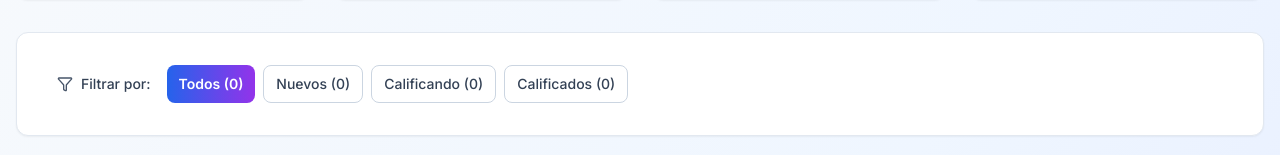
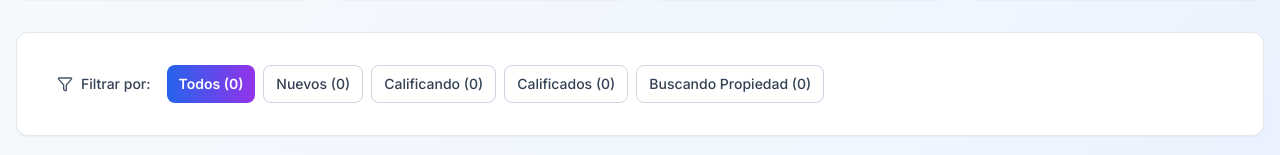
Before and after one commit to juanicolombo97/PropIntelAgent, a Next.js app in the folder PropintelAgent/inmobiliaria-panel/: page /leads in a window 1280 px wide. Shown: the part 339-494 px from the top of the page. Built offline with nearby package versions, Linux system fonts and the light colour scheme; no server answers.

Commit message:
Frontend: incluir estado BUSCANDO_PROPIEDAD en fetch, filtros y badges

```diff
--- a/PropintelAgent/inmobiliaria-panel/app/api/bot/leads/route.ts
+++ b/PropintelAgent/inmobiliaria-panel/app/api/bot/leads/route.ts
@@ -8,7 +8,7 @@ export async function GET(request: NextRequest) {
 
     try {
       // Obtener leads con diferentes statuses y combinarlos
-      const statuses = ['NUEVO', 'CALIFICANDO', 'CALIFICADO', 'AGENDANDO_VISITA', 'PROCESO_COMPLETADO'];
+      const statuses = ['NUEVO', 'CALIFICANDO', 'CALIFICADO', 'AGENDANDO_VISITA', 'PROCESO_COMPLETADO', 'BUSCANDO_PROPIEDAD'];
       let allLeads: any[] = [];
 
       for (const status of statuses) {
--- a/PropintelAgent/inmobiliaria-panel/app/leads/page.tsx
+++ b/PropintelAgent/inmobiliaria-panel/app/leads/page.tsx
@@ -17,7 +17,7 @@ export default function LeadsPage() {
   const [isCreateModalOpen, setIsCreateModalOpen] = useState(false);
   const [isDetailModalOpen, setIsDetailModalOpen] = useState(false);
   const [selectedLead, setSelectedLead] = useState<any>(null);
-  const [filterStatus, setFilterStatus] = useState<'all' | 'NUEVO' | 'CALIFICANDO' | 'CALIFICADO' | 'AGENDANDO_VISITA' | 'PROCESO_COMPLETADO'>('all');
+  const [filterStatus, setFilterStatus] = useState<'all' | 'NUEVO' | 'CALIFICANDO' | 'CALIFICADO' | 'AGENDANDO_VISITA' | 'PROCESO_COMPLETADO' | 'BUSCANDO_PROPIEDAD'>('all');
 
   // Los datos se cargan automáticamente al inicializar la aplicación
   // No necesitamos cargar datos aquí
@@ -44,6 +44,7 @@ export default function LeadsPage() {
     calificado: leads.filter(lead => lead.Status === 'CALIFICADO').length,
     agendando: leads.filter(lead => lead.Status === 'AGENDANDO_VISITA').length,
     completado: leads.filter(lead => lead.Status === 'PROCESO_COMPLETADO').length,
+    buscando: leads.filter(lead => lead.Status === 'BUSCANDO_PROPIEDAD').length,
     avgBudget: leads.length > 0
       ? Math.round(leads.reduce((sum, lead) => sum + (lead.Budget || 0), 0) / leads.length)
       : 0
@@ -159,6 +160,13 @@ export default function LeadsPage() {
             >
               Calificados ({stats.calificado})
             </Button>
+            <Button
+              variant={filterStatus === 'BUSCANDO_PROPIEDAD' ? 'primary' : 'secondary'}
+              size="sm"
+              onClick={() => setFilterStatus('BUSCANDO_PROPIEDAD')}
+            >
+              Buscando Propiedad ({stats.buscando})
+            </Button>
           </div>
         </div>
       </Card>
--- a/PropintelAgent/inmobiliaria-panel/components/leads/LeadDetailModal.tsx
+++ b/PropintelAgent/inmobiliaria-panel/components/leads/LeadDetailModal.tsx
@@ -142,6 +142,8 @@ export function LeadDetailModal({ isOpen, onClose, lead }: LeadDetailModalProps)
         return <Badge variant="success" size="sm">Calificado</Badge>;
       case 'AGENDANDO_VISITA':
         return <Badge variant="info" size="sm">Agendando Visita</Badge>;
+      case 'BUSCANDO_PROPIEDAD':
+        return <Badge variant="warning" size="sm">Buscando Propiedad</Badge>;
       case 'PROCESO_COMPLETADO':
         return <Badge variant="default" size="sm">Proceso Completado</Badge>;
       default:
--- a/PropintelAgent/inmobiliaria-panel/components/leads/LeadProfile.tsx
+++ b/PropintelAgent/inmobiliaria-panel/components/leads/LeadProfile.tsx
@@ -15,6 +15,7 @@ export function LeadProfile({ lead }: LeadProfileProps) {
       CALIFICADO: 'success' as const,
       AGENDANDO_VISITA: 'info' as const,
       PROCESO_COMPLETADO: 'default' as const,
+      BUSCANDO_PROPIEDAD: 'warning' as const,
     };
     return <Badge variant={variants[status as keyof typeof variants] || 'default'}>{status}</Badge>;
   };
--- a/PropintelAgent/inmobiliaria-panel/components/leads/LeadsTable.tsx
+++ b/PropintelAgent/inmobiliaria-panel/components/leads/LeadsTable.tsx
@@ -19,6 +19,7 @@ export function LeadsTable({ leads, title, onLeadClick }: LeadsTableProps) {
       CALIFICADO: 'success' as const,
       AGENDANDO_VISITA: 'info' as const,
       PROCESO_COMPLETADO: 'default' as const,
+      BUSCANDO_PROPIEDAD: 'warning' as const,
     };
     return <Badge variant={variants[status as keyof typeof variants] || 'default'}>{status}</Badge>;
   };
```
